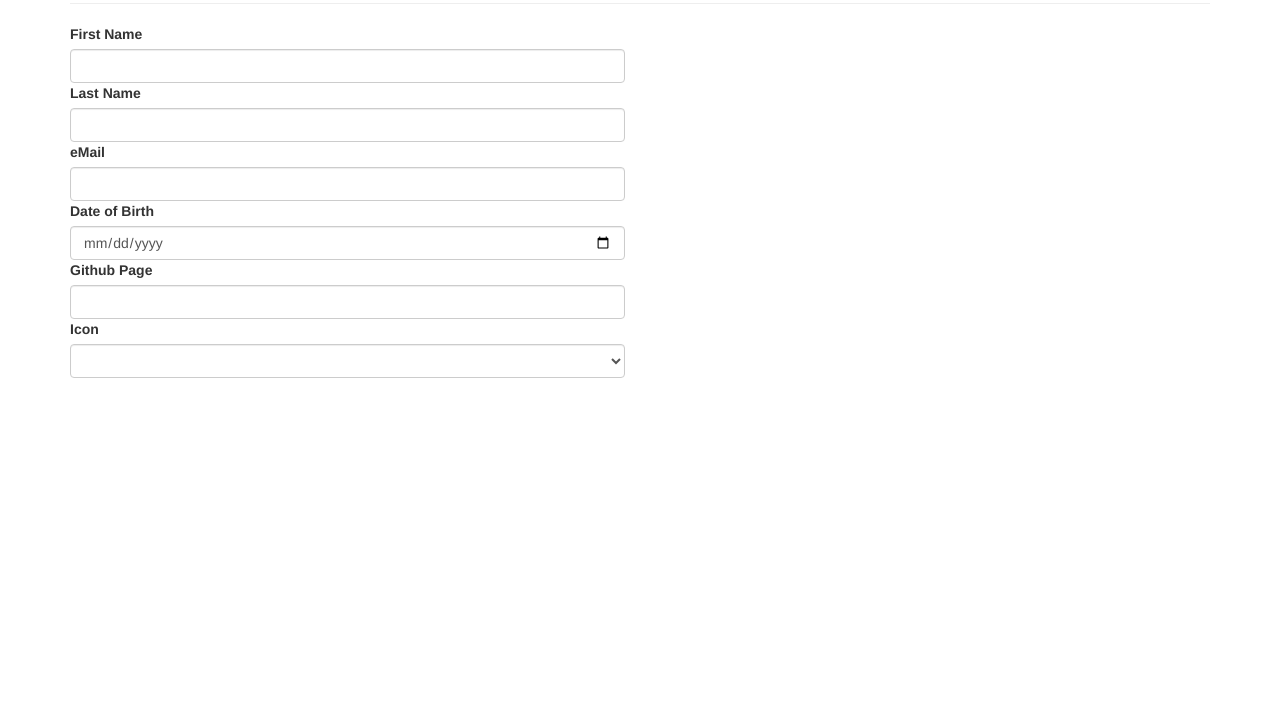
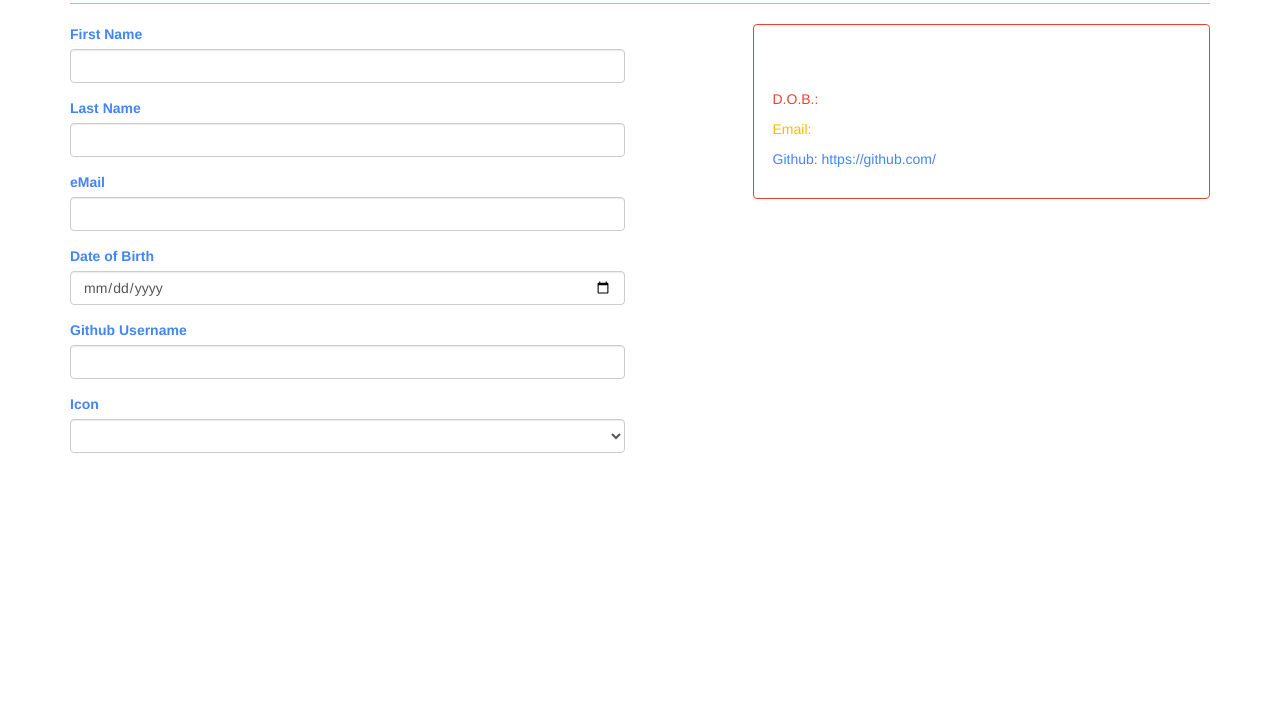
Before and after one commit to dgcollier/Angular-Test, a plain HTML site: page public/model-test.html in a window 1280 px wide. Shown: the part 96-800 px from the top of the page. Drawn offline with Linux system fonts and the light colour scheme.

Commit message:
added google-themed css

```diff
--- a/public/css/model-test.css
+++ b/public/css/model-test.css
@@ -1,9 +1,69 @@
 input.ng-touched.ng-invalid,
 select.ng-touched.ng-invalid {
 	border-color: #ea4335;
+	border-width: 2px;
 }
 
 input.ng-touched.ng-valid,
 select.ng-touched.ng-valid {
 	border-color: #34a853;
+	border-width: 2px;
 }
+
+#cardIcon,
+#cardName {
+	float: left;
+	margin-bottom: 25px;
+}
+
+#cardEmail,
+#cardDOB,
+#cardGit {
+	clear: left;
+}
+
+#cardName {
+	margin-left: 15px;
+}
+
+.well {
+	background-color: white;
+}
+
+.page-header {
+	border-color: #fbbc05;
+}
+
+#title {
+	color: #fbbc05;
+}
+
+.well {
+	border-color: #ea4335;
+}
+
+.form-group {
+	color: #4285f4;
+}
+
+#cardName {
+	color: #34a853;
+}
+
+#cardDOB {
+	color: #ea4335;
+}
+
+#cardEmail {
+	color: #fbbc05;
+}
+
+#cardGit,
+#cardGit > a {
+	color: #4285f4;
+}
+
+/*google blue #4285f4*/
+/*google yellow #fbbc05*/
+/*google red #ea4335*/
+/*google green #34a853*/
--- a/public/model-test.html
+++ b/public/model-test.html
@@ -2,6 +2,7 @@
 <html>
 <head>
 	<title>Angular Testing</title>
+
 	<link rel="stylesheet" type="text/css" href="/css/bootstrap.min.css">
 	<link rel="stylesheet" type="text/css" href="/css/model-test.css">
 	<script type="text/javascript" src="/js/jquery.min.js"></script>
@@ -11,37 +12,37 @@
 
 	<div class="container">
 		<header class="page-header">
-			<h1>Testing Angular Models</h1>
+			<h1 id="title">Testing Angular Models</h1>
 		</header>
 
 		<main class="row">
 			<form class="col-md-6" novalidate name="userForm">
-				<div class-"form-group">
+				<div class="form-group">
 				    <label for="first_name">First Name</label>
 				    <input type="text" class="form-control" id="first_name" ng-model="user.firstName" required>
 			    </div>
 
-			    <div class-"form-group">
+			    <div class="form-group">
 				    <label for="last_name">Last Name</label>
 				    <input type="text" class="form-control" id="last_name"  ng-model="user.lastName" required>
 			    </div>
 
-			    <div class-"form-group">
+			    <div class="form-group">
 				    <label for="email">eMail</label>
 				    <input type="email" class="form-control" id="email" ng-model="user.email" required>
 			    </div>
 
-			    <div class-"form-group">
+			    <div class="form-group">
 				    <label for="dob">Date of Birth</label>
 				    <input type="date" class="form-control" id="dob" ng-model="user.dob" required>
 				</div>
 
-			    <div class-"form-group">
-				    <label for="github">Github Page</label>
-				    <input type="url" class="form-control" id="github" ng-model="user.github" required>
+			    <div class="form-group">
+				    <label for="github">Github Username</label>
+				    <input type="text" class="form-control" id="github" ng-model="user.github" required>
 				</div>
 
-				<div class-"form-group">
+				<div class="form-group">
 					<label for="icon">Icon</label>
 					<select class="form-control" id="icon" ng-model="user.icon" required>
 						<option ng-repeat="pic in ['1', '2', '3', '4']">{{ pic }}</option>
@@ -49,13 +50,29 @@
 			    </div>
 			</form>
 
-			<div class="col-md-5">
-				<div class="well" ng-if="userForm.$valid">
-				    <img src="/img/logo{{ user.icon }}.png">
-				    <h2>{{ user.firstName}} {{ user.lastName }}</h2>
-				    <p>dob: {{ user.dob | date: format: longDate }}</p>
-				    <p>email: {{ user.email }}</p>
-				    <p>github: <a href="{{ user.github }}" target="_blank">{{ user.github }}</a></p>
+			<div class="col-md-5 col-md-offset-1">
+				<div class="well">
+				    <img id="cardIcon" src="/img/logo{{ user.icon }}.png">
+
+				    <h1 id="cardName">
+				    	{{ user.firstName}} {{ user.lastName }}
+			    	</h1>
+
+				    <p id="cardDOB">
+				    	D.O.B.: {{ user.dob | date: format: longDate }}
+			    	</p>
+
+				    <p id="cardEmail">
+					    Email: {{ user.email }}
+				    </p>
+
+				    <p id="cardGit">
+				    	Github:
+
+				    	<a href="https://github.com/{{ user.github }}" target="_blank">
+				    		https://github.com/{{ user.github }}
+			    		</a>
+		    		</p>
 				</div>
 			</div>
 		</main>
```
Also changed, not shown: public/img/logo1.png, public/img/logo2.png, public/img/logo3.png, public/img/logo4.png.
